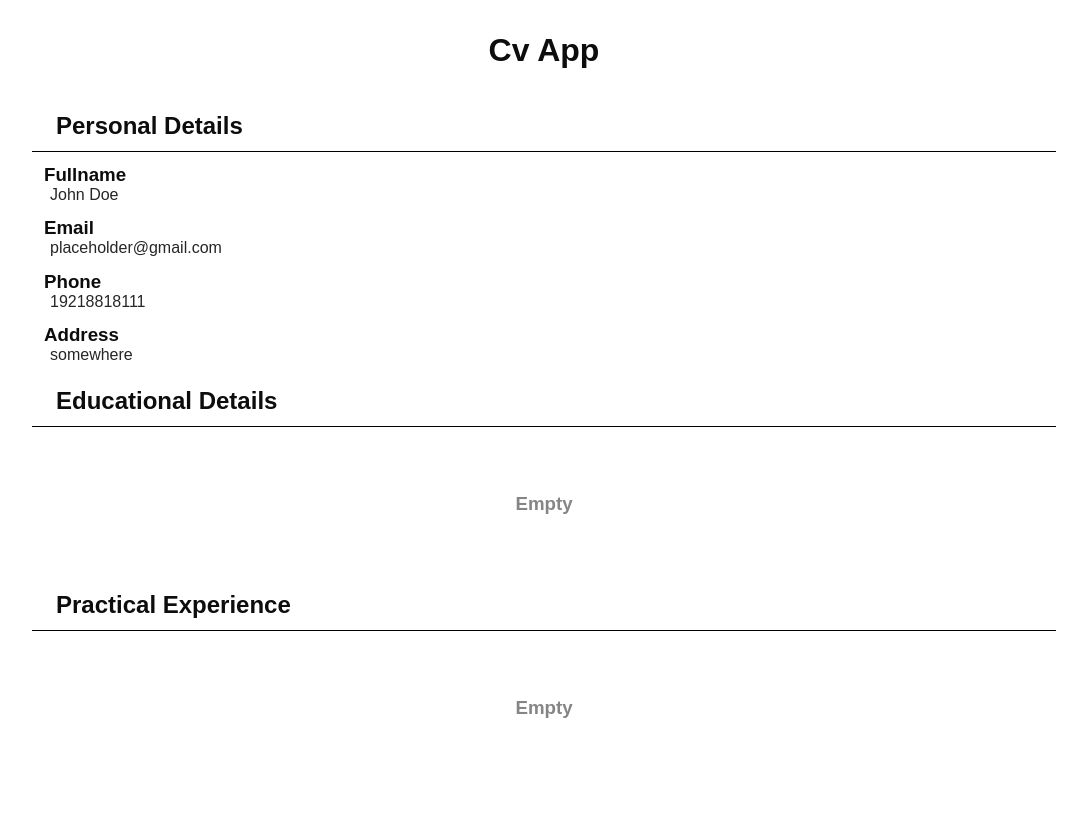
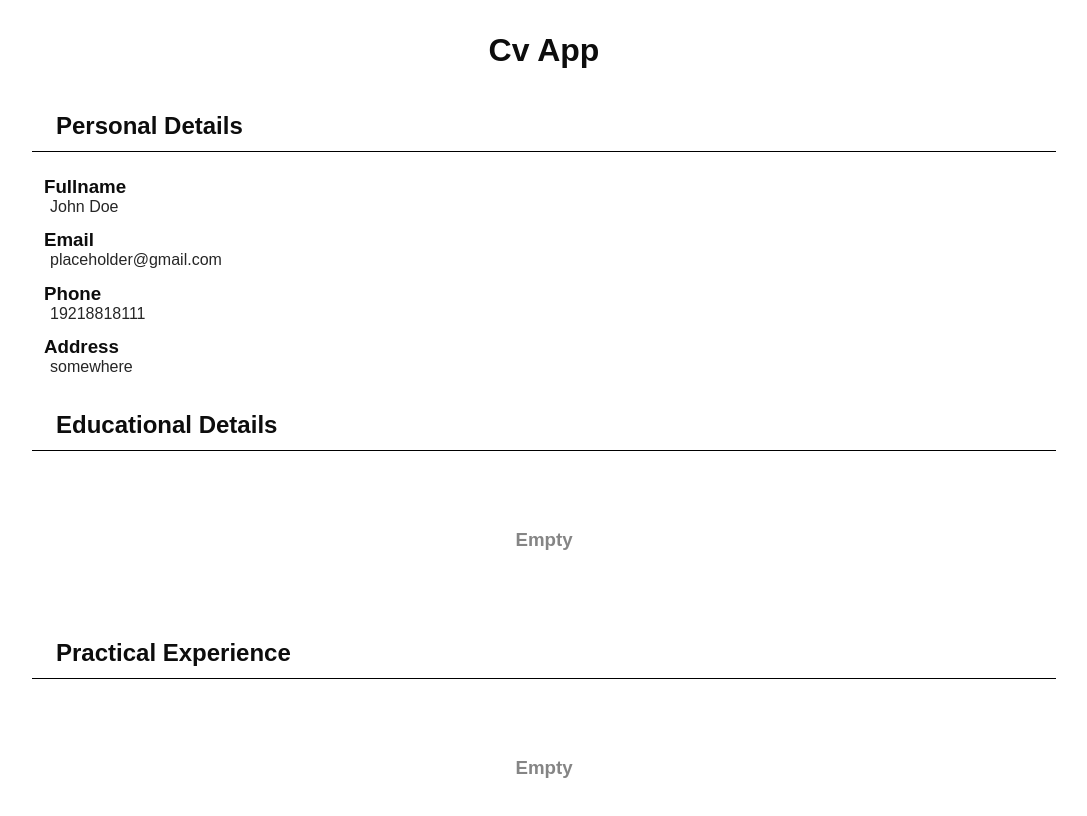
Before and after one commit to Faisal-666/odin-cv-app, a React (Vite) app: page / in a window 1280 px wide. Shown: the top 816 px of the page, without its empty margins (96-1183 px from the left). Built offline with nearby package versions, Linux system fonts and the light colour scheme; a web font is replaced by a local one.

Commit message:
UI(segmented component): adjust minimal padding on content

```diff
--- a/src/components/SegmentControl.jsx
+++ b/src/components/SegmentControl.jsx
@@ -16,7 +16,7 @@ const SegmentControl = ({ name, icon, form, content, onEdit, status }) => {
                 </iconify-icon>
             </div>
 
-            <div>
+            <div className={style.content}>
                 {isEdit ? form : content}
             </div>
         </div>
--- a/src/styles/segmentControl.module.css
+++ b/src/styles/segmentControl.module.css
@@ -7,11 +7,7 @@
     border-bottom: 1px solid black;
 }
 .content {
-    display: none;
-    margin: 0 1em;
-
-    transform: translateY(-100%);
-    transition: 0.5s transform ease;
+    padding: .75em 0;
 }
 .content.open {
     display: block;
```
